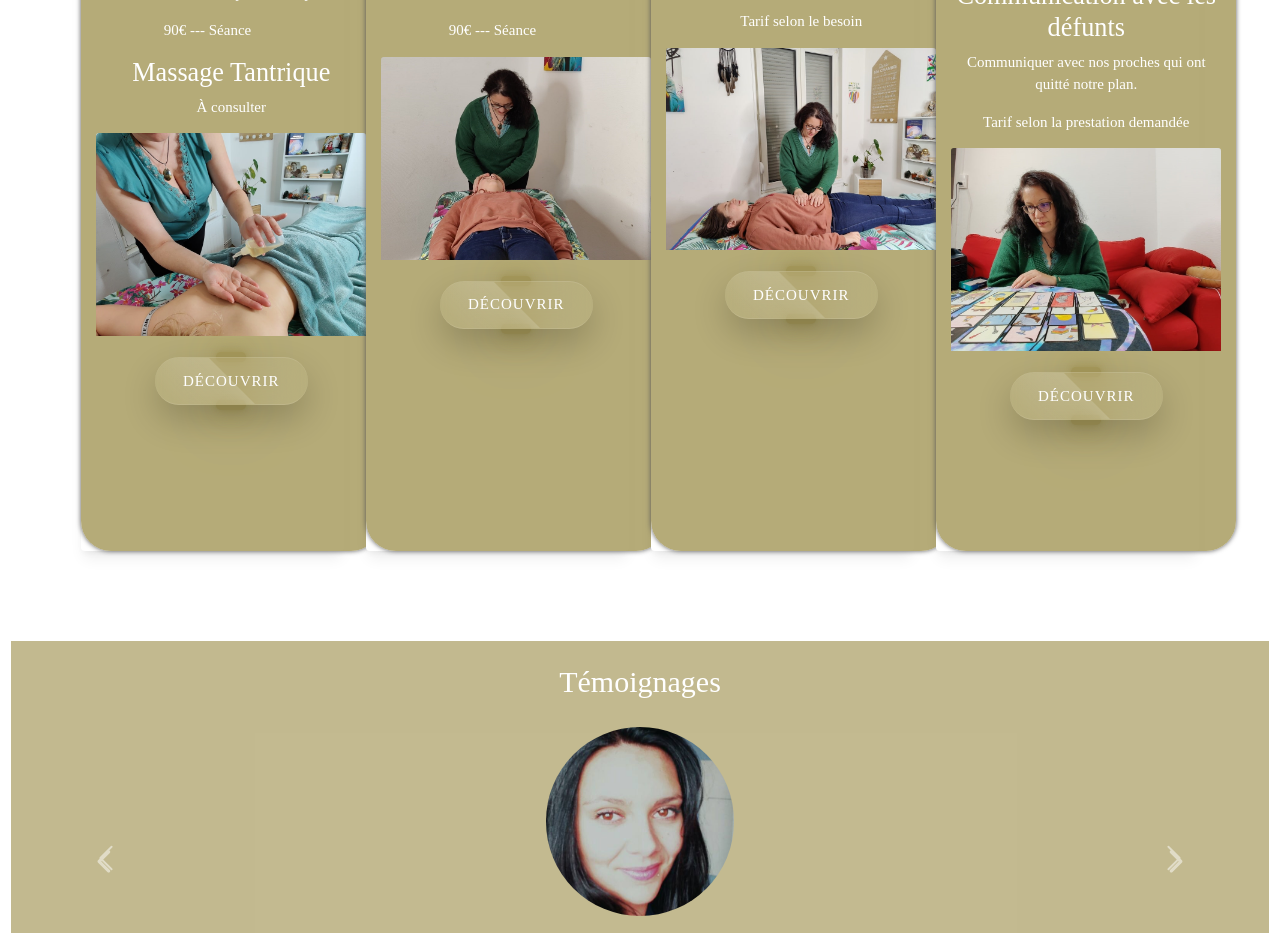
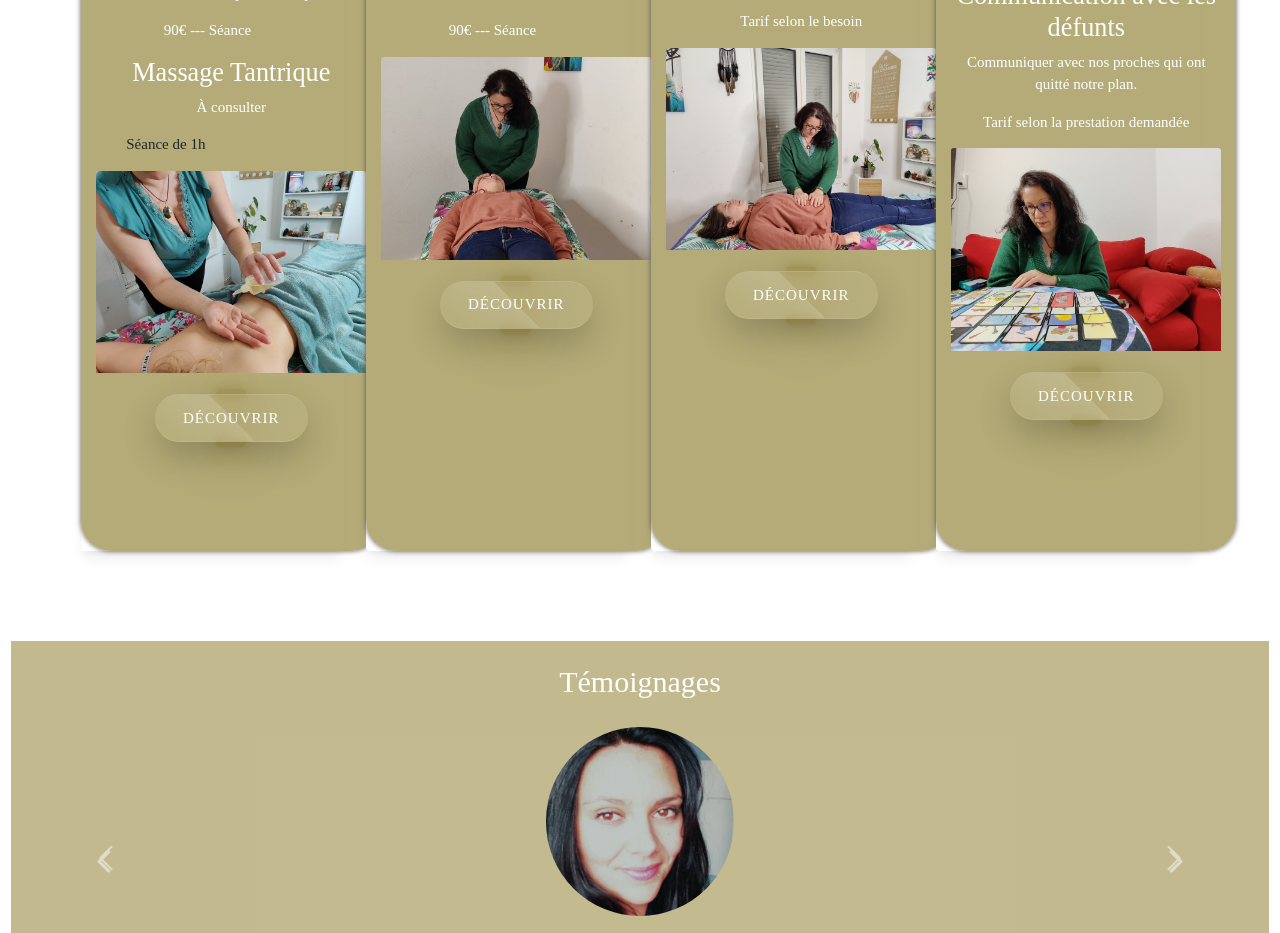
Before and after one commit to MariaPiaEven/Jadange-vecel, a React (Create React App) app: page / in a window 1280 px wide. Shown: the part 1300-2233 px from the top of the page. Built offline with nearby package versions, Linux system fonts and the light colour scheme; a web font is replaced by a local one.

Commit message:
reformat

```diff
--- a/src/Pages/Home.js
+++ b/src/Pages/Home.js
@@ -48,6 +48,9 @@ const Home = () => {
                                     </ul>
                                     <h3 className="card-title text-white text-center">Massage Tantrique</h3>
                                     <p className="text-white text-center">À consulter</p>
+                                    <ul>
+                                        <li>Séance de 1h</li>
+                                    </ul>
                                     <img className="card-img-top" src="./massage-card.jpg" alt="massage nancy" />
                                     <div className="button text-center"><button type="button" className="btn shadow-none"><a href="/massage">Découvrir</a></button></div>
                                 </div>
--- a/src/Pages/Massage.js
+++ b/src/Pages/Massage.js
@@ -101,7 +101,10 @@ const Massage = () => {
                                             <div class="card-body">
                                                 <h5 class="card-title">Massage tantrique</h5>
                                                 <p class="card-text">
-                                                <p className="text-white text-center">À consulter</p>
+                                                    <p className="text-white text-center">À consulter</p>
+                                                    <ul>
+                                                        <li>Séance de 1h</li>
+                                                    </ul>
                                                 </p>
                                                 <p class="card-text">
                                                     Moyens de paiement :
```
